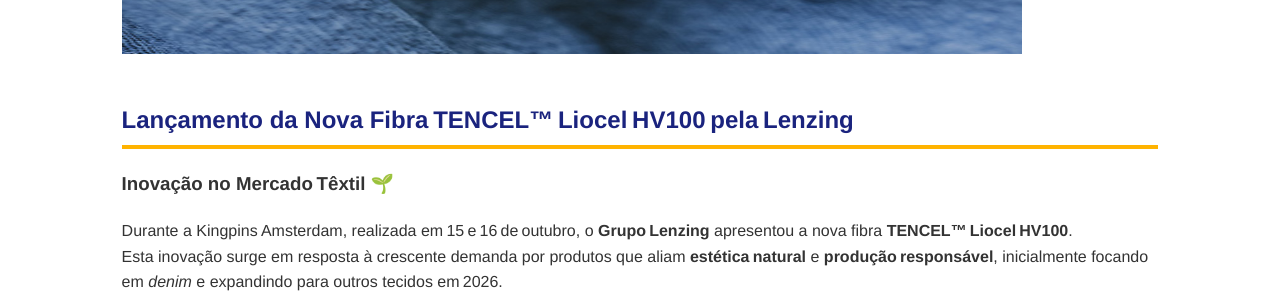
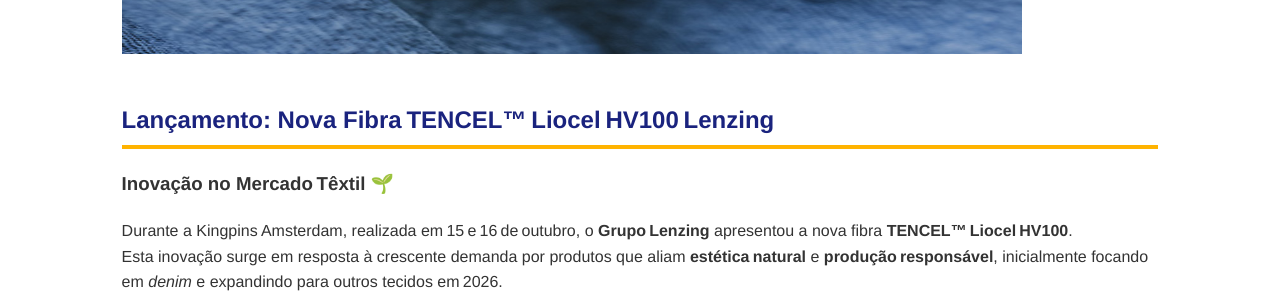
Before and after one commit to mauriciojosefowicz/mpgtech, a Jekyll site: the page built from _posts/2025-10-18-tencel-lenzing.md, in a window 1280 px wide. Shown: the part 1032-1332 px from the top of the page. Built offline with Jekyll 4.4.1, drawn with Linux system fonts in a browser that asks for light colours.

Commit message:
Revise TENCEL™ Liocel HV100 post for clarity
Updated the post on TENCEL™ Liocel HV100 to enhance clarity and structure.

```diff
--- a/_posts/2025-10-18-tencel-lenzing.md
+++ b/_posts/2025-10-18-tencel-lenzing.md
@@ -6,7 +6,7 @@
 excerpt: "O que o consumidor espera da moda nacional em 2026."
 ---
 
-## Lançamento da Nova Fibra TENCEL™ Liocel HV100 pela Lenzing
+## Lançamento: Nova Fibra TENCEL™ Liocel HV100 Lenzing
 
 ### Inovação no Mercado Têxtil 🌱
 
@@ -41,4 +41,5 @@
 
 ---
 
+
 Com o lançamento do **TENCEL™ Liocel HV100**, a **Lenzing** reafirma seu compromisso com a **inovação sustentável**, capacitando a cadeia de valor a criar produtos que unem **responsabilidade ambiental** e **design versátil**.
```
